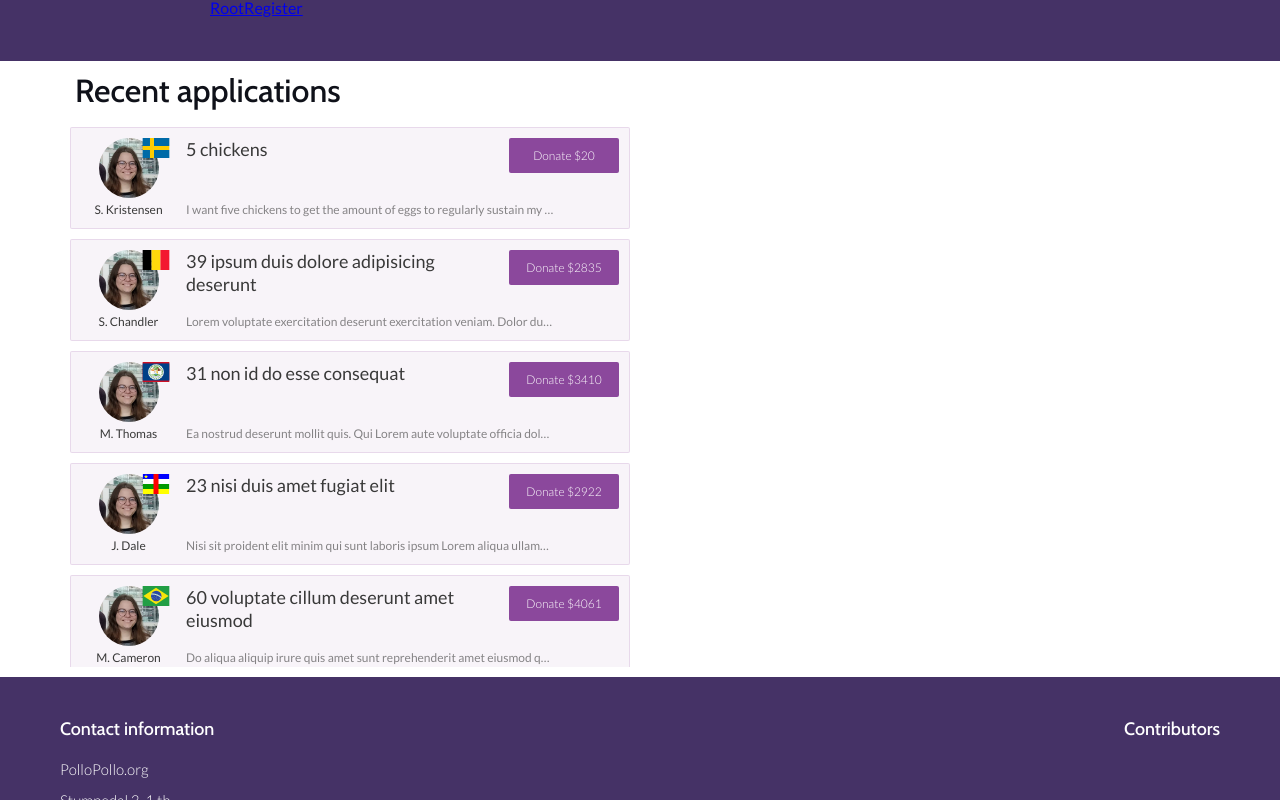
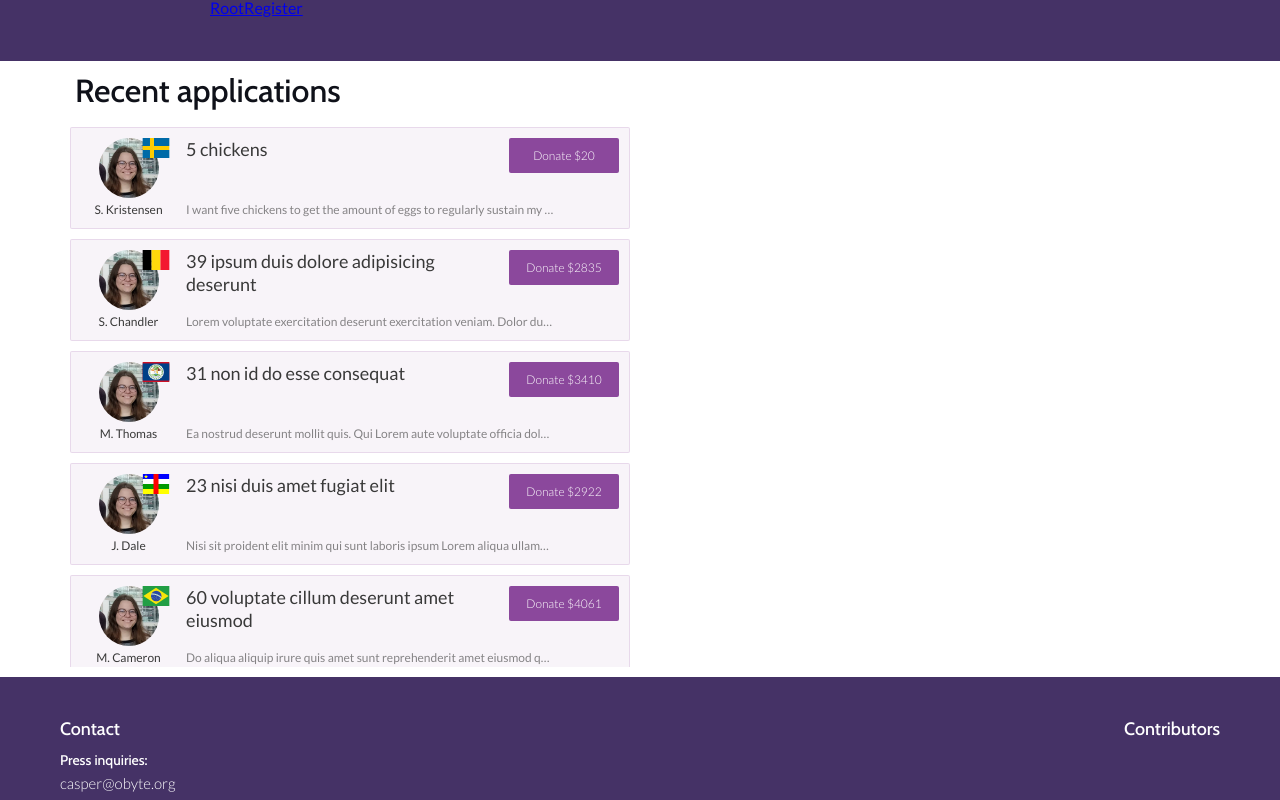
Before and after one commit to pollopollo-org/front-end, a React app: page / in a window 1280 px wide. Built offline with nearby package versions, Linux system fonts and the light colour scheme.

Commit message:
Made changes to footer

```diff
--- a/src/assets/data/footer.json
+++ b/src/assets/data/footer.json
@@ -1,8 +1,9 @@
 {
-    "contacttitle": "Contact information",
-    "url": "PolloPollo.org",
-    "street": "Stumpedal 3, 1.th",
-    "zipcode": "2730",
-    "city": "Herlev",
+    "contacttitle": "Contact",
+    "pressTitle": "Press inquiries:",
+    "email": "casper@obyte.org",
+    "community": "Community and help desk:",
+    "discord": "Discord",
+    "discordURL": "https://discord.gg/kQzuR4c",
     "contributorstitle": "Contributors"
 }
--- a/src/ts/components/layout/Footer/Footer.tsx
+++ b/src/ts/components/layout/Footer/Footer.tsx
@@ -20,9 +20,14 @@ export class Footer extends React.PureComponent {
 						<div className="col">
 							<div className="contactInfo">
 								<h4 className="title">{footer.contacttitle}</h4>
-								<p>{footer.url}</p>
-								<p>{footer.street}</p>
-								<p>{footer.zipcode}, {footer.city}</p>
+								<h5>{footer.pressTitle}</h5>
+								<p>
+									<a href={`mailto:${footer.email}`}>{footer.email}</a>
+								</p>
+								<h5>{footer.community}</h5>
+								<p>
+									<a href={footer.discordURL} target="_blank">{footer.discord}</a>
+								</p>
 							</div>
 						</div>
 						<div className="col">
@@ -37,19 +42,20 @@ export class Footer extends React.PureComponent {
 							<h4 className="title">{footer.contributorstitle}</h4>
 								<ul>
 									<li>
+										<a href="https://obyte.org/" target="_blank">
+											<i className="obyte">
+												{ getSVG("obyte", {fillColor: "white"}) }
+											</i>
+										</a>
+									</li>
+									<li>
 										<a href="https://www.scrumwise.com/" target="_blank">
 											<i className="scrumwise">
 												{getSVG("scrumwise")}
 											</i>
 										</a>
 									</li>
-									<li>
-										<a href="https://obyte.org/" target="_blank">
-											<i className="obyte">
-												{ getSVG("obyte", {fillColor: "white"}) }
-											</i>
-										</a>
-									</li>
+
 									<li>
 										<a href="https://en.itu.dk/" target="_blank">
 											<i className="itu">
@@ -71,6 +77,13 @@ export class Footer extends React.PureComponent {
 						left: 0;
 						bottom: 0;
 						width: 100%;
+					}
+
+					h5 {
+						font-size: 14px;
+						color: ${ colors.white };
+						margin: 0;
+
 					}
 
 					ul {
@@ -129,13 +142,23 @@ export class Footer extends React.PureComponent {
 						height: 100px;
 					}
 
-					.title {
+					h4 {
 						color: ${ colors.white };
 						font-size: 18px;
+						margin-bottom: 15px;
 					}
 
 					p {
-						margin: 15px 0;
+						margin: 7px 0 20px 0;
+					}
+
+					a {
+						color: ${ colors.white };
+						text-decoration: none;
+					}
+
+					a:hover {
+						text-decoration: underline;
 					}
 
 					@media only screen and (max-width: 666px) {
```
